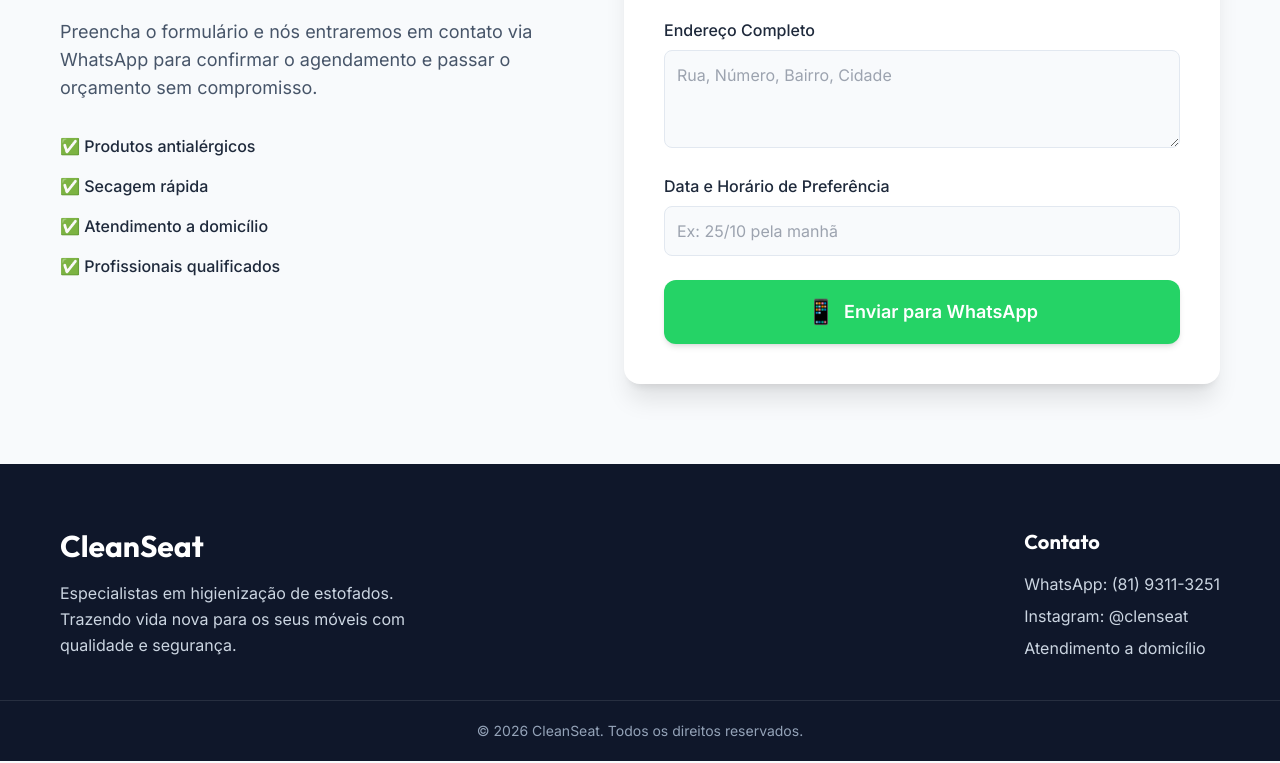
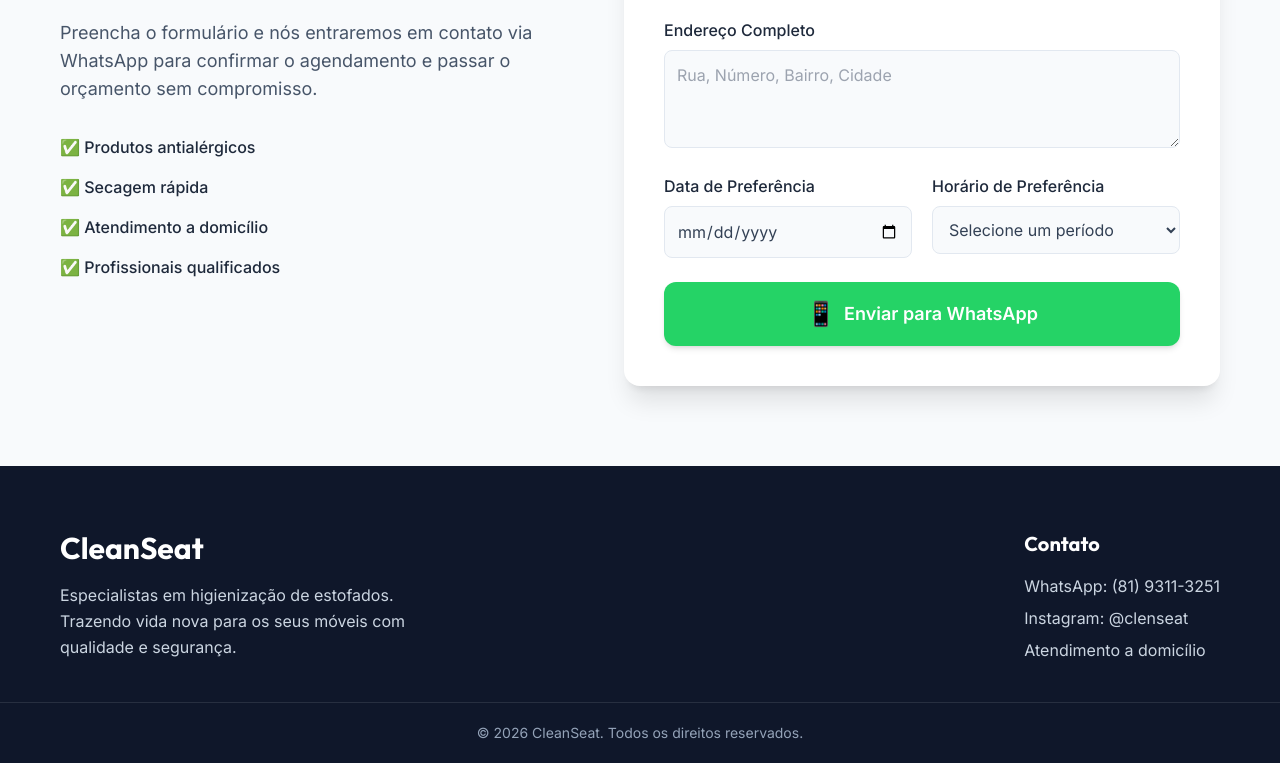
Before and after one commit to filipegranja98/cleanseat, a React (Vite) app: page / in a window 1280 px wide. Shown: the part 2108-2871 px from the top of the page. Built offline with nearby package versions, Linux system fonts and the light colour scheme.

Commit message:
feat: adiciona calendario com bloqueio de dias passados e dropdown de horarios

```diff
--- a/src/components/BookingForm.jsx
+++ b/src/components/BookingForm.jsx
@@ -4,7 +4,8 @@ function BookingForm() {
   const [formData, setFormData] = useState({
     nome: '',
     endereco: '',
-    dataHorario: ''
+    data: '',
+    horario: ''
   });
 
   const handleChange = (e) => {
@@ -19,7 +20,11 @@ function BookingForm() {
     e.preventDefault();
 
     const phoneNumber = "558193113251";
-    const message = `Olá CleanSeat! Gostaria de agendar uma higienização.\n\n*Meus Dados:*\nNome: ${formData.nome}\nEndereço: ${formData.endereco}\nHorário de Preferência: ${formData.dataHorario}`;
+
+    // Formata a data de YYYY-MM-DD para DD/MM/YYYY
+    const dataFormatada = formData.data.split('-').reverse().join('/');
+
+    const message = `Olá CleanSeat! Gostaria de agendar uma higienização.\n\n*Meus Dados:*\nNome: ${formData.nome}\nEndereço: ${formData.endereco}\nData de Preferência: ${dataFormatada}\nHorário: ${formData.horario}`;
 
     const encodedMessage = encodeURIComponent(message);
     const whatsappUrl = `https://wa.me/${phoneNumber}?text=${encodedMessage}`;
@@ -74,18 +79,37 @@ function BookingForm() {
                 ></textarea>
               </div>
 
-              <div className="mb-6">
-                <label htmlFor="dataHorario" className="block mb-2 font-medium text-slate-800">Data e Horário de Preferência</label>
-                <input
-                  type="text"
-                  id="dataHorario"
-                  name="dataHorario"
-                  value={formData.dataHorario}
-                  onChange={handleChange}
-                  required
-                  placeholder="Ex: 25/10 pela manhã"
-                  className="w-full p-3 border border-slate-200 rounded-lg bg-slate-50 focus:outline-none focus:border-secondary focus:bg-white focus:ring-4 focus:ring-secondary/10 transition-all"
-                />
+              <div className="grid grid-cols-1 md:grid-cols-2 gap-5 mb-6">
+                <div>
+                  <label htmlFor="data" className="block mb-2 font-medium text-slate-800">Data de Preferência</label>
+                  <input
+                    type="date"
+                    id="data"
+                    name="data"
+                    value={formData.data}
+                    onChange={handleChange}
+                    min={new Date().toISOString().split('T')[0]}
+                    required
+                    className="w-full p-3 border border-slate-200 rounded-lg bg-slate-50 focus:outline-none focus:border-secondary focus:bg-white focus:ring-4 focus:ring-secondary/10 transition-all text-slate-700"
+                  />
+                </div>
+                <div>
+                  <label htmlFor="horario" className="block mb-2 font-medium text-slate-800">Horário de Preferência</label>
+                  <select
+                    id="horario"
+                    name="horario"
+                    value={formData.horario}
+                    onChange={handleChange}
+                    required
+                    className="w-full p-3 border border-slate-200 rounded-lg bg-slate-50 focus:outline-none focus:border-secondary focus:bg-white focus:ring-4 focus:ring-secondary/10 transition-all text-slate-700"
+                  >
+                    <option value="" disabled>Selecione um período</option>
+                    <option value="Manhã (08:00 - 12:00)">Manhã (08:00 - 12:00)</option>
+                    <option value="Tarde (13:00 - 18:00)">Tarde (13:00 - 18:00)</option>
+                    <option value="Noite (Após 18:00)">Noite (Após 18:00)</option>
+                    <option value="A combinar com o técnico">A combinar com o técnico</option>
+                  </select>
+                </div>
               </div>
 
               <button type="submit" className="w-full flex items-center justify-center px-6 py-4 rounded-xl font-semibold transition-all bg-[#25D366] text-white shadow-md hover:bg-[#128C7E] hover:-translate-y-0.5 text-lg">
```
